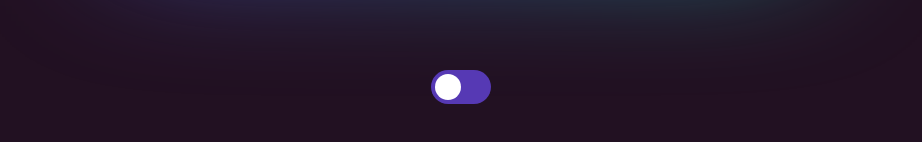
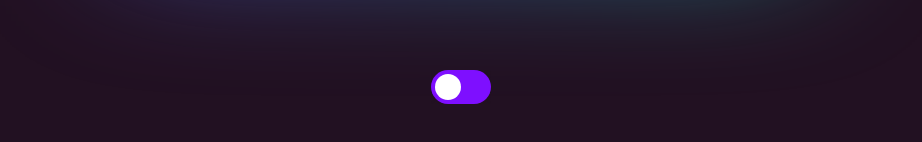
Before and after one commit to kdubbels/glassmorphism-glowing-pane, a React (Create React App) app: page / in a window 1280 px wide. Shown: the part 482-624 px from the top of the page, without its empty margins (179-1101 px from the left). Built offline with nearby package versions, Linux system fonts and the light colour scheme.

Commit message:
some tweaks on dark mode

```diff
--- a/src/App.css
+++ b/src/App.css
@@ -102,6 +102,7 @@ html, body {
   display: inline-block;
   width: 60px;
   height: 34px;
+  backdrop-filter: blur( 8px );
 }
 
 .switch input {
@@ -117,7 +118,7 @@ html, body {
   left: 0;
   right: 0;
   bottom: 0;
-  background-color: #5639b4;
+  background:  #7e0fff;
   -webkit-transition: .4s;
   transition: .4s;
 }
@@ -135,11 +136,7 @@ html, body {
 }
 
 input:checked + .slider {
-  background-color: #ff6677;
-}
-
-input:focus + .slider {
-  box-shadow: 0 0 1px #ff6677;
+  filter: hue-rotate(90deg) saturate(300%);
 }
 
 input:checked + .slider:before {
```
Also changed, not shown: 1 other file (tests, documents, lock files or other folders).
